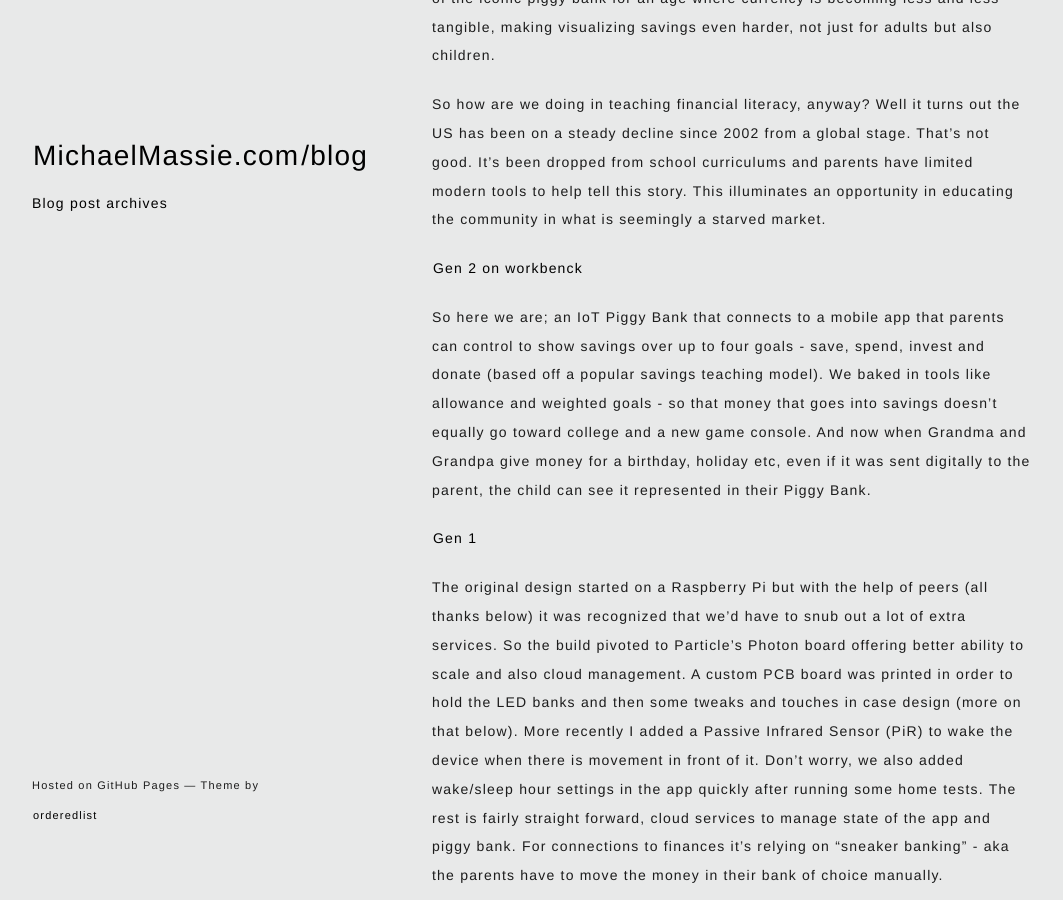
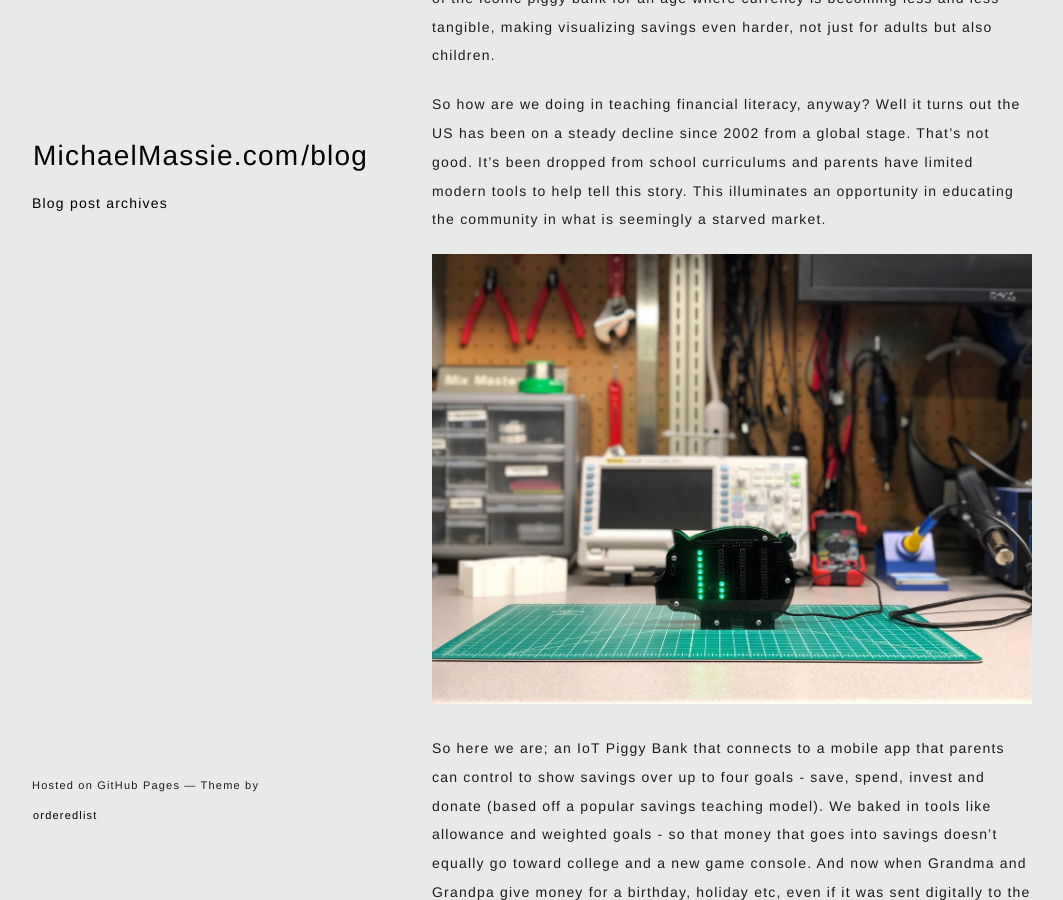
Before and after one commit to mmassie/mmassie.github.io, a Jekyll site: the page built from _posts/2020-02-25-An-Intenet-Connected-Piggybank.md, in a window 1280 px wide and 900 px high, scrolled down 1839 px. Shown: the whole window, without its empty margins (108-1171 px from the left). Built offline with Jekyll 4.4.1, drawn with Linux system fonts in a browser that asks for light colours; our own code applies the rules of GitHub Pages for plain Markdown files.

Commit message:
adding bangs

```diff
--- a/_posts/2020-02-25-An-Intenet-Connected-Piggybank.md
+++ b/_posts/2020-02-25-An-Intenet-Connected-Piggybank.md
@@ -18,11 +18,11 @@ The idea came to be to build a prototype to promote financial literacy. A redesi
 
 So how are we doing in teaching financial literacy, anyway? Well it turns out the US has been on a steady decline since 2002 from a global stage. That's not good. It's been dropped from school curriculums and parents have limited modern tools to help tell this story. This illuminates an opportunity in educating the community in what is seemingly a starved market.
 
-[Gen 2 on workbenck](https://michaelmassie.com/assets/img/workbenchsitter.jpg)
+![Gen 2 on workbenck](https://michaelmassie.com/assets/img/workbenchsitter.jpg)
 
 So here we are; an IoT Piggy Bank that connects to a mobile app that parents can control to show savings over up to four goals - save, spend, invest and donate (based off a popular savings teaching model). We baked in tools like allowance and weighted goals - so that money that goes into savings doesn't equally go toward college and a new game console. And now when Grandma and Grandpa give money for a birthday, holiday etc, even if it was sent digitally to the parent, the child can see it represented in their Piggy Bank.
 
-[Gen 1](https://michaelmassie.com/assets/img/Gen1Day1.jpg)
+![Gen 1](https://michaelmassie.com/assets/img/Gen1Day1.jpg)
 
 The original design started on a Raspberry Pi but with the help of peers (all thanks below) it was recognized that we’d have to snub out a lot of extra services. So the build pivoted to Particle's Photon board offering better ability to scale and also cloud management. A custom PCB board was printed in order to hold the LED banks and then some tweaks and touches in case design (more on that below). More recently I added a Passive Infrared Sensor (PiR) to wake the device when there is movement in front of it. Don't worry, we also added wake/sleep hour settings in the app quickly after running some home tests. The rest is fairly straight forward, cloud services to manage state of the app and piggy bank. For connections to finances it’s relying on “sneaker banking” - aka the parents have to move the money in their bank of choice manually.
 
```
